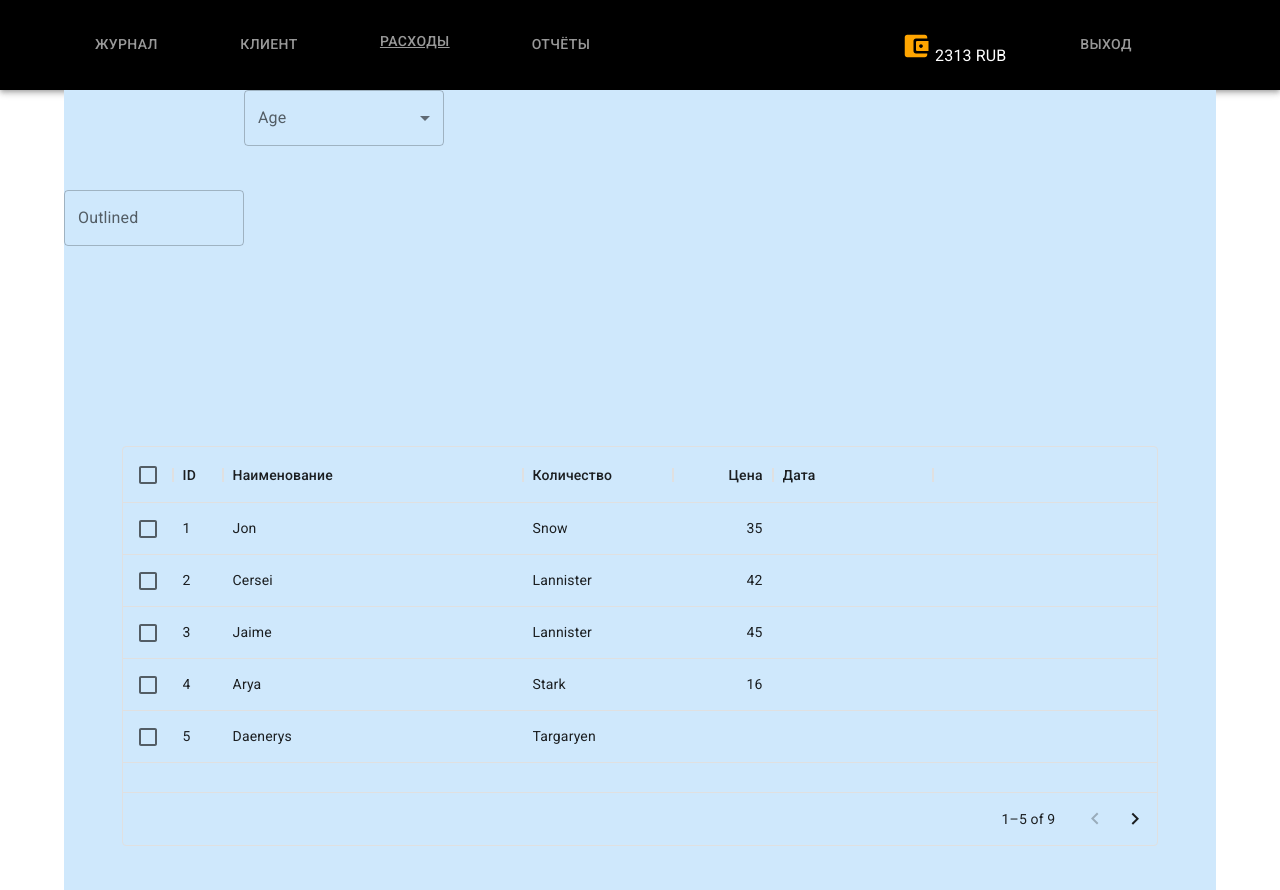
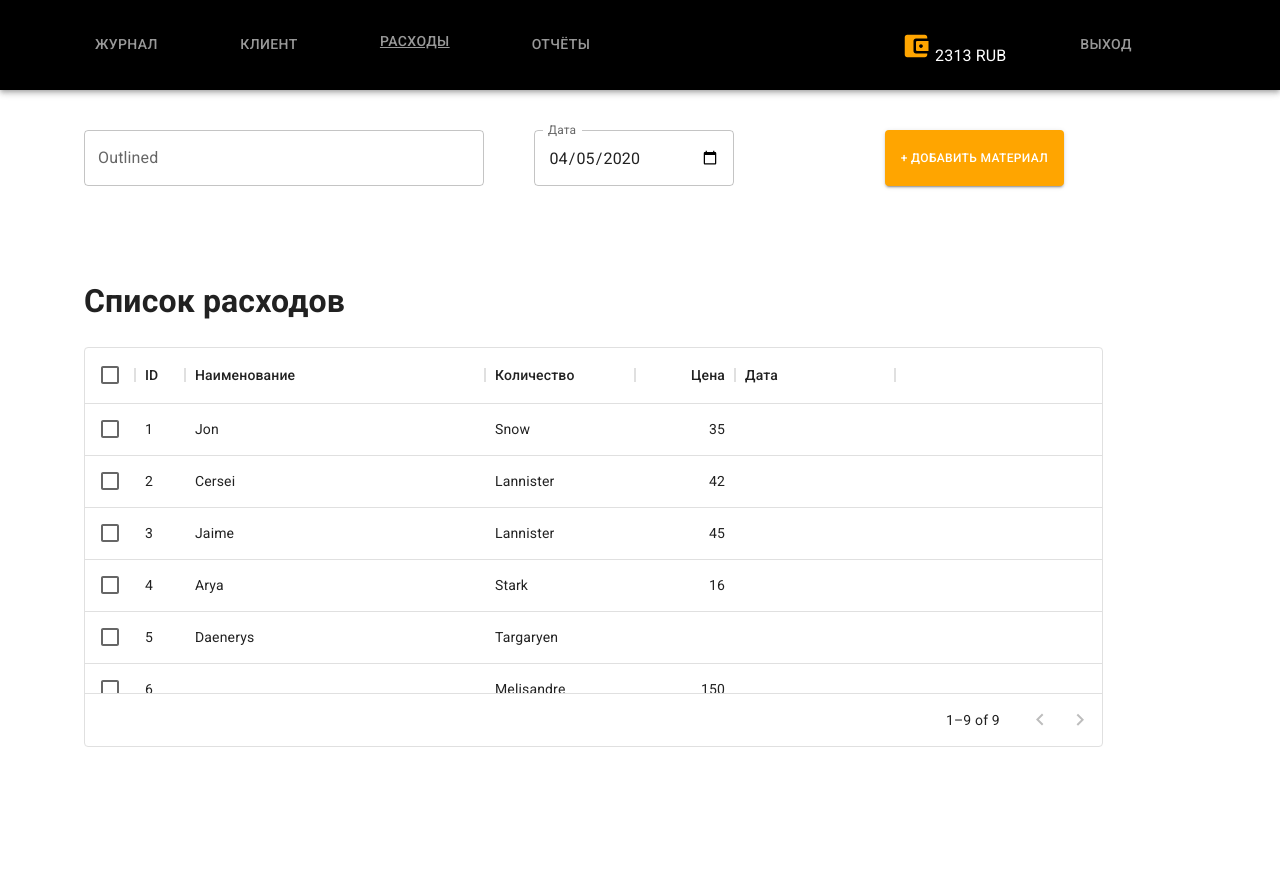
Before and after one commit to magadov/detailing-front, a React (Create React App) app: page /expenses in a window 1280 px wide. Built offline with nearby package versions, Linux system fonts and the light colour scheme.

Commit message:
Добавлена таблица в компонент материалов

```diff
--- a/src/components/Expenses/Expenses.jsx
+++ b/src/components/Expenses/Expenses.jsx
@@ -1,108 +1,99 @@
-import * as React from 'react';
-import { DataGrid } from '@mui/x-data-grid';
-import {TextField} from "@mui/material";
-import CssBaseline from '@mui/material/CssBaseline';
-import Box from '@mui/material/Box';
-import Container from '@mui/material/Container';
-import FormControl from '@mui/material/FormControl';
-import InputLabel from '@mui/material/InputLabel';
-import MenuItem from '@mui/material/MenuItem';
-import Select from '@mui/material/Select';
-import css from './expenses.module.css'
+import * as React from "react";
+import { DataGrid } from "@mui/x-data-grid";
+import { Button, TextField } from "@mui/material";
+import CssBaseline from "@mui/material/CssBaseline";
+import Box from "@mui/material/Box";
+import Container from "@mui/material/Container";
+import css from "./expenses.module.css";
 
 const columns = [
-    { field: 'id', headerName: 'ID', width: 50 },
+  { field: "id", headerName: "ID", width: 50 },
   {
-        field: 'firstName',
-        headerName: 'Наименование',
+    field: "firstName",
+    headerName: "Наименование",
     width: 300,
-        editable: true,
+sortable: false
   },
   {
-        field: 'lastName',
-        headerName: 'Количество',
+    field: "lastName",
+    headerName: "Количество",
     width: 150,
-        editable: true,
+    sortable: false
   },
   {
-        field: 'age',
-        headerName: 'Цена',
-        type: 'number',
+    field: "age",
+    headerName: "Цена",
+    type: "number",
     width: 100,
-        editable: true,
+    sortable: false
   },
   {
-        field: 'fullName',
-        headerName: 'Дата',
+    field: "fullName",
+    headerName: "Дата",
     type: Date,
-        sortable: false,
     width: 160,
+    sortable: false
 
   },
 ];
 
 const rows = [
-    { id: 1, lastName: 'Snow', firstName: 'Jon', age: 35 },
-    { id: 2, lastName: 'Lannister', firstName: 'Cersei', age: 42 },
-    { id: 3, lastName: 'Lannister', firstName: 'Jaime', age: 45 },
-    { id: 4, lastName: 'Stark', firstName: 'Arya', age: 16 },
-    { id: 5, lastName: 'Targaryen', firstName: 'Daenerys', age: null },
-    { id: 6, lastName: 'Melisandre', firstName: null, age: 150 },
-    { id: 7, lastName: 'Clifford', firstName: 'Ferrara', age: 44 },
-    { id: 8, lastName: 'Frances', firstName: 'Rossini', age: 36 },
-    { id: 9, lastName: 'Roxie', firstName: 'Harvey', age: 65 },
+  { id: 1, lastName: "Snow", firstName: "Jon", age: 35 },
+  { id: 2, lastName: "Lannister", firstName: "Cersei", age: 42 },
+  { id: 3, lastName: "Lannister", firstName: "Jaime", age: 45 },
+  { id: 4, lastName: "Stark", firstName: "Arya", age: 16 },
+  { id: 5, lastName: "Targaryen", firstName: "Daenerys", age: null },
+  { id: 6, lastName: "Melisandre", firstName: null, age: 150 },
+  { id: 7, lastName: "Clifford", firstName: "Ferrara", age: 44 },
+  { id: 8, lastName: "Frances", firstName: "Rossini", age: 36 },
+  { id: 9, lastName: "Roxie", firstName: "Harvey", age: 65 },
 ];
 
 export default function Expenses() {
-    const inputStyle = {width: 300, marginTop: 100}
-    const formStyle = {width: 700}
-
-    const [age, setAge] = React.useState('');
-
-    const handleChange = (event) => {
-        setAge(event.target.value);
-    };
+  const searchInputStyle = { width: 400 };
+  const dateFormStyle = { width: 200 };
+  const addButton = { backgroundColor: "orange", fontSize: 12, marginLeft: 100 };
 
   return (
     <>
       <CssBaseline />
       <Container maxWidth="lg">
-                <Box sx={{ bgcolor: '#cfe8fc', height: '100vh' }}>
-                    <div className={css.inputFormMain}>
-                        <TextField id="outlined-basic" label="Outlined" variant="outlined" style={inputStyle}/>
-                        <Box sx={{ minWidth: 120 }} style={formStyle}>
-                            <FormControl sx={{width: 200}} >
-                                <InputLabel id="demo-simple-select-label">Age</InputLabel>
-                                <Select
-                                    labelId="demo-simple-select-label"
-                                    id="demo-simple-select"
-                                    value={age}
-                                    label="Age"
-                                    onChange={handleChange}
-                                >
-                                    <MenuItem value={10}>Ten</MenuItem>
-                                    <MenuItem value={20}>Twenty</MenuItem>
-                                    <MenuItem value={30}>Thirty</MenuItem>
-
-                                </Select>
-                            </FormControl>
+        <Box sx={{ height: "100vh" }}>
+          <Box className={css.inputFormMain}>
+            <TextField
+              id="outlined-basic"
+              label="Outlined"
+              variant="outlined"
+              style={searchInputStyle}
+            />
+            <TextField
+              id="date"
+              label="Дата"
+              type="date"
+              defaultValue="2020-04-05"
+              style={dateFormStyle}
+              InputLabelProps={{
+                shrink: true,
+              }}
+            />
+            <Button variant="contained" style={addButton}>
+              + добавить материал
+            </Button>
           </Box>
-                    </div>
-
-                    <div style={{ height: 400, width: '90%', margin: "200px auto"}}>
+          <Box className={css.content}>
+            <h1> Список расходов </h1>
+            <div  style={{ height: 400, width: "90%" }}>
               <DataGrid
                 rows={rows}
                 columns={columns}
-                            pageSize={5}
+                pageSize={10}
                 rowsPerPageOptions={[5]}
                 checkboxSelection
-                            disableSelectionOnClick
               />
             </div>
           </Box>
+        </Box>
       </Container>
-
-
     </>
   );
 }
--- a/src/components/Expenses/expenses.module.css
+++ b/src/components/Expenses/expenses.module.css
@@ -1,5 +1,10 @@
 .inputFormMain {
-    width: 600px;
+    width: 1000px;
+    padding: 40px 0 0 20px;
     display: flex;
     justify-content: space-between;
 }
+
+.content {
+    padding: 70px 0 0 20px;
+}
```
Lines whose indentation alone changed are shown as unchanged.
